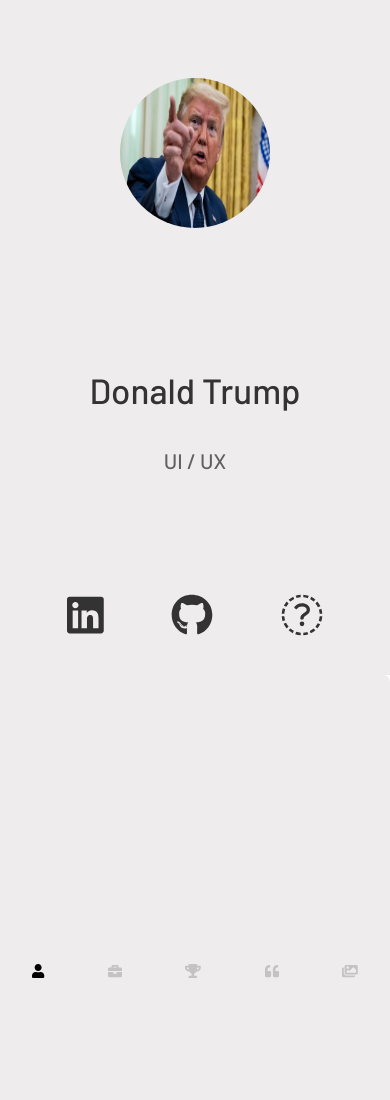
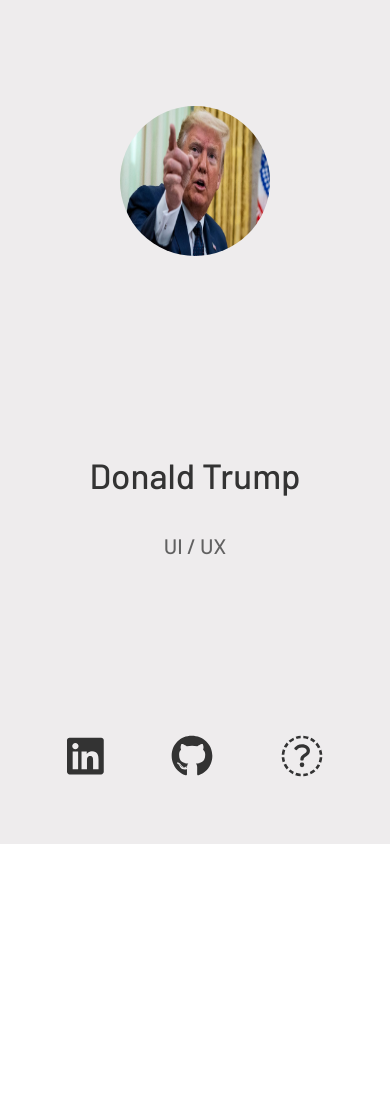
Before and after one commit to gkdhindsa/DSC-Web-Profile, a plain HTML site: page index.html in a window 390 px wide. Shown: the top 1100 px of the page. After the commit the page ends 844 px from the top, so only its background shows below. Drawn offline with nearby package versions, Linux system fonts and the light colour scheme.

Commit message:
height changed

```diff
--- a/assets/css/styles.css
+++ b/assets/css/styles.css
@@ -28,6 +28,7 @@ h1 {
 /*Outermost div*/
 .profile-main {
     display: flex;
+    height: 100vh;
 }
 
 .light-grey {
@@ -182,7 +183,7 @@ h1 {
     }
     .image-section {
         width: 100%;
-        min-height: 80vh;
+        height: 80vh;
         padding: 10% 0% 0% 0%;
     }
     .profile-main {
@@ -197,7 +198,7 @@ h1 {
         display: flex;
         background-color: #EEECED;
         width: 100%;
-        min-height: 20vh;
+        height: 20vh;
         margin: 0;
         flex-direction: row;
         align-items: center;
```
